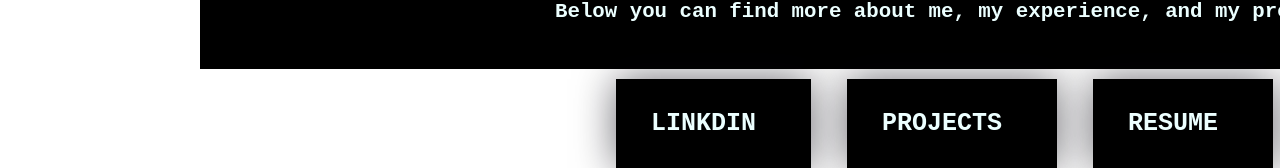
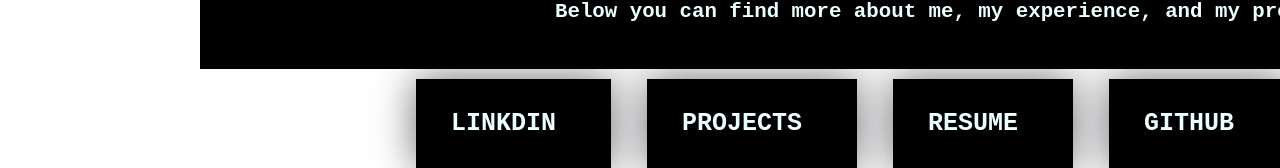
Before and after one commit to Ehtishammushtaq/Entry_point, a React (Create React App) app: page / in a window 1280 px wide. Shown: the part 741-909 px from the top of the page. Built offline with nearby package versions, Linux system fonts and the light colour scheme.

Commit message:
Update box.module.css

```diff
--- a/src/components/box.module.css
+++ b/src/components/box.module.css
@@ -11,7 +11,7 @@
     background-color: #000000;
     box-shadow: 0 0 40px rgb(8 7 16 / 60%);
     padding: 30px 35px;
-    transform: translate(600px,10px);
+    transform: translate(400px,10px);
 
   }
   .box:hover{
@@ -22,7 +22,7 @@
     background-color: #005fc5;
     box-shadow: 0 0 40px rgb(8 7 16 / 60%);
     padding: 30px 35px;
-    transform: translate(600px,10px);
+    transform: translate(400px,10px);
 
 
   }
```
